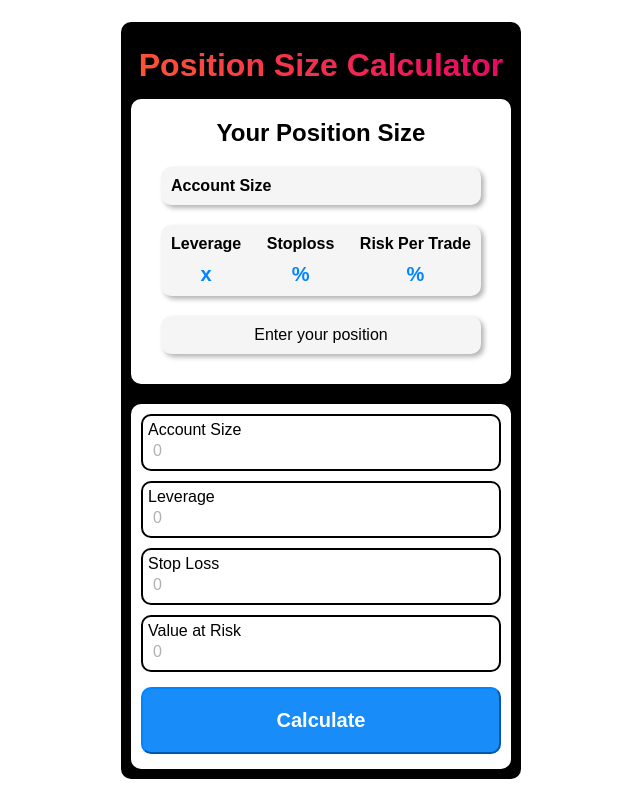
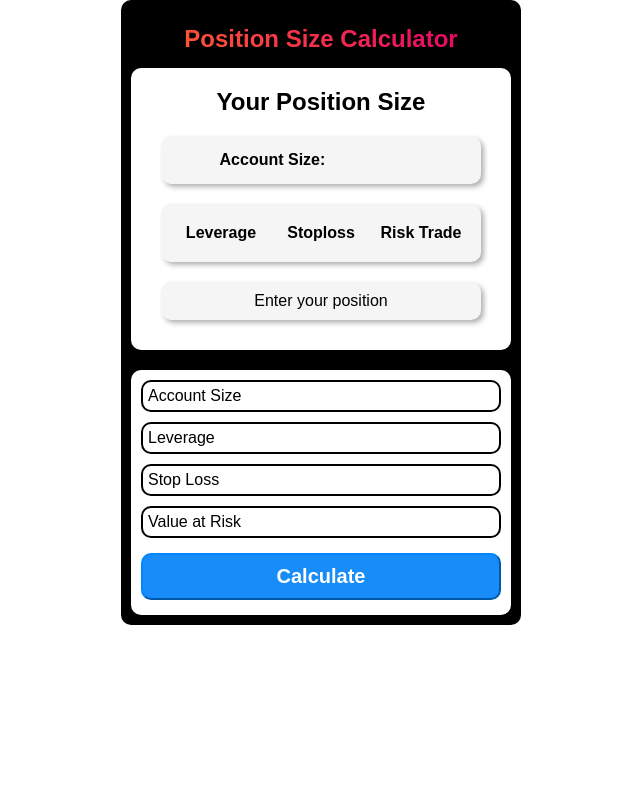
Before and after one commit to reyesprince31/Position-Size-Calculator, a React (Vite) app: page / in a window 1280 px wide. Shown: the whole page, without its empty margins (319-959 px from the left). Built offline with nearby package versions, Linux system fonts and the light colour scheme.

Commit message:
Refactoring and Sub Components

```diff
--- a/src/App.jsx
+++ b/src/App.jsx
@@ -1,4 +1,4 @@
-import Card from "./components/Card";
+import Card from "./components/card_components/Card";
 
 export default function App() {
   return (
--- a/src/components/Controls.jsx
+++ /dev/null
@@ -1,39 +0,0 @@
-import Button from "./Button";
-import Inputs from "./Inputs";
-function Controls({ reset, calculate, toSetInputPos, posSize, inputSize }) {
-  return (
-    <div className="controls">
-      <form onSubmit={(e) => e.preventDefault()}>
-        <Inputs
-          name_Id="accountSize"
-          name="Account Size"
-          value={inputSize.accountSize}
-          toSetInputPos={toSetInputPos}
-        />
-        <Inputs
-          name_Id="leverage"
-          name="Leverage"
-          value={inputSize.leverage}
-          toSetInputPos={toSetInputPos}
-        />
-        <Inputs
-          name_Id="stopLoss"
-          name="Stop Loss"
-          value={inputSize.stopLoss}
-          toSetInputPos={toSetInputPos}
-        />
-        <Inputs
-          name_Id="riskPercentage"
-          name="Value at Risk"
-          value={inputSize.riskPercentage}
-          toSetInputPos={toSetInputPos}
-        />
-
-        <Button name="Calculate" calculate={calculate} />
-        {posSize.isCorrect && <Button name="Reset" reset={reset} />}
-      </form>
-    </div>
-  );
-}
-
-export default Controls;
--- a/src/components/Inputs.jsx
+++ /dev/null
@@ -1,21 +0,0 @@
-function Inputs({ name, name_Id, toSetInputPos, value }) {
-  function handleChange(e) {
-    const value = e.target.value;
-    const key = e.target.id;
-    toSetInputPos((c) => ({ ...c, [key]: value }));
-  }
-  return (
-    <div className="border-input">
-      <label htmlFor={name_Id}>{name}</label>
-      <input
-        id={name_Id}
-        type="number"
-        placeholder="0"
-        value={value}
-        onChange={handleChange}
-      />
-    </div>
-  );
-}
-
-export default Inputs;
--- a/src/components/Result.jsx
+++ /dev/null
@@ -1,64 +0,0 @@
-function Result({
-  formatCurrency,
-  accountSize,
-  leverage,
-  stopLoss,
-  riskPercentage,
-  forexLotSize,
-  lossValue,
-  tradeMargin,
-  positionSize,
-  isCorrect,
-}) {
-  const formattedAccountSize = formatCurrency(accountSize);
-  const formattedLossValue = formatCurrency(lossValue);
-  const formattedTradeMargin = formatCurrency(tradeMargin);
-  const formattedPosSize = formatCurrency(positionSize);
-
-  return (
-    <div className="result">
-      <h2>Your Position Size</h2>
-      <div className="account-size">
-        <p className="result-p">Account Size</p>
-        <span>{formattedAccountSize}</span>
-      </div>
-      <div className="inputValue">
-        <p className="result-p">
-          Leverage
-          <span> {leverage}x</span>
-        </p>
-        <p className="result-p">
-          Stoploss
-          <span> {stopLoss}%</span>
-        </p>
-        <p className="result-p">
-          Risk Per Trade
-          <span> {riskPercentage}%</span>
-        </p>
-      </div>
-      <div className="numbers">
-        {!isCorrect ? (
-          "Enter your position"
-        ) : (
-          <>
-            <p>
-              Loss value:
-              <span style={{ color: "red" }}>{formattedLossValue}</span>
-            </p>
-            <p>
-              Trade Margin: <span>{formattedTradeMargin} </span>
-            </p>
-            <p>
-              Position Size: <span>{formattedPosSize} </span>
-            </p>
-            <p>
-              Forex Lot Size: <span>{forexLotSize} lot</span>
-            </p>
-          </>
-        )}
-      </div>
-    </div>
-  );
-}
-
-export default Result;
--- a/src/components/Card.jsx
+++ b/src/components/card_components/Card.jsx
@@ -1,5 +1,5 @@
 import { useState } from "react";
-import Result from "./Result";
+import Result from "../result_components/Result";
 import Controls from "./Controls";
 
 function Card() {
@@ -41,7 +41,7 @@ function Card() {
             2);
 
     // Round to a fixed number of decimal places before using .toFixed()
-    const roundedLotSize = Number(calculatedLotSize.toFixed(2));
+    const roundedLotSize = Number(calculatedLotSize.toFixed(2)) + " lot";
 
     return roundedLotSize;
   }
@@ -99,6 +99,7 @@ function Card() {
         reset={reset}
         calculate={calculate}
         toSetInputPos={setInputtedPositionSize}
+        toSetPosSize={setPosSize}
         posSize={posSize}
         inputSize={inputtedPositionSize}
       />
--- /dev/null
+++ b/src/components/card_components/Controls.jsx
@@ -0,0 +1,40 @@
+import Button from "../Button";
+import Inputs from "./Inputs";
+function Controls({
+  reset,
+  calculate,
+  toSetInputPos,
+  toSetPosSize,
+  posSize,
+  inputSize,
+}) {
+  const inputFields = [
+    { nameId: "accountSize", name: "Account Size" },
+    { nameId: "leverage", name: "Leverage" },
+    { nameId: "stopLoss", name: "Stop Loss" },
+    { nameId: "riskPercentage", name: "Value at Risk" },
+  ];
+
+  return (
+    <div className="controls">
+      <form onSubmit={(e) => e.preventDefault()}>
+        {inputFields.map((field) => (
+          <Inputs
+            key={field.nameId}
+            name_Id={field.nameId}
+            name={field.name}
+            value={inputSize[field.nameId]}
+            toSetInputPos={toSetInputPos}
+            posSize={posSize}
+            toSetPosSize={toSetPosSize}
+          />
+        ))}
+
+        <Button name="Calculate" calculate={calculate} />
+        {posSize.isCorrect && <Button name="Reset" reset={reset} />}
+      </form>
+    </div>
+  );
+}
+
+export default Controls;
--- /dev/null
+++ b/src/components/card_components/Inputs.jsx
@@ -0,0 +1,38 @@
+export default function Inputs({
+  name,
+  name_Id,
+  toSetInputPos,
+  posSize,
+  toSetPosSize,
+  value,
+}) {
+  function handleChange(e) {
+    const newValue = e.target.value;
+    const key = e.target.id;
+    toSetInputPos((prevState) => ({ ...prevState, [key]: newValue }));
+  }
+
+  function togglePosSizeCorrect() {
+    toSetPosSize((prevState) => ({
+      ...prevState,
+      isCorrect: !prevState.isCorrect,
+    }));
+  }
+
+  return (
+    <div className="border-input">
+      <label htmlFor={name_Id} onClick={togglePosSizeCorrect}>
+        {name}
+      </label>
+      {posSize.isCorrect && (
+        <input
+          id={name_Id}
+          type="number"
+          placeholder="Enter numeric value..."
+          value={value}
+          onChange={handleChange}
+        />
+      )}
+    </div>
+  );
+}
--- /dev/null
+++ b/src/components/result_components/AccountSizeSection.jsx
@@ -0,0 +1,12 @@
+import React from "react";
+
+function AccountSizeSection({ formattedAccountSize }) {
+  return (
+    <div className="account-size">
+      <p className="result-p">Account Size:</p>
+      <span>{formattedAccountSize}</span>
+    </div>
+  );
+}
+
+export default AccountSizeSection;
--- /dev/null
+++ b/src/components/result_components/InputValuesSection.jsx
@@ -0,0 +1,22 @@
+import React from "react";
+
+function InputValuesSection({ leverage, stopLoss, riskPercentage }) {
+  return (
+    <div className="inputValue">
+      <p className="result-p">
+        Leverage
+        {leverage && <span> {leverage}x</span>}
+      </p>
+      <p className="result-p">
+        Stoploss
+        {stopLoss && <span> {stopLoss}%</span>}
+      </p>
+      <p className="result-p">
+        Risk Trade
+        {riskPercentage && <span> {riskPercentage}%</span>}
+      </p>
+    </div>
+  );
+}
+
+export default InputValuesSection;
--- /dev/null
+++ b/src/components/result_components/Result.jsx
@@ -0,0 +1,42 @@
+import AccountSizeSection from "./AccountSizeSection";
+import InputValuesSection from "./InputValuesSection";
+import ResultNumberSection from "./ResultNumberSection";
+
+function Result({
+  formatCurrency,
+  accountSize,
+  leverage,
+  stopLoss,
+  riskPercentage,
+  forexLotSize,
+  lossValue,
+  tradeMargin,
+  positionSize,
+  isCorrect,
+}) {
+  const formattedAccountSize = formatCurrency(accountSize);
+  const formattedLossValue = formatCurrency(lossValue);
+  const formattedTradeMargin = formatCurrency(tradeMargin);
+  const formattedPosSize = formatCurrency(positionSize);
+
+  return (
+    <div className="result">
+      <h2>Your Position Size</h2>
+      <AccountSizeSection formattedAccountSize={formattedAccountSize} />
+      <InputValuesSection
+        leverage={leverage}
+        stopLoss={stopLoss}
+        riskPercentage={riskPercentage}
+      />
+      <ResultNumberSection
+        isCorrect={isCorrect}
+        formattedLossValue={formattedLossValue}
+        formattedTradeMargin={formattedTradeMargin}
+        formattedPosSize={formattedPosSize}
+        forexLotSize={forexLotSize}
+      />
+    </div>
+  );
+}
+
+export default Result;
--- /dev/null
+++ b/src/components/result_components/ResultNumberSection.jsx
@@ -0,0 +1,38 @@
+import React from "react";
+
+function ResultNumberSection({
+  isCorrect,
+  formattedLossValue,
+  formattedTradeMargin,
+  formattedPosSize,
+  forexLotSize,
+}) {
+  return (
+    <div className="numbers">
+      {!formattedLossValue ? (
+        "Enter your position"
+      ) : (
+        <>
+          <div className="pos-size">
+            <p>Loss value:</p>
+            <span style={{ color: "red" }}>{formattedLossValue}</span>
+          </div>
+          <div className="pos-size">
+            <p>Trade Margin:</p>
+            <span>{formattedTradeMargin} </span>
+          </div>
+          <div className="pos-size">
+            <p>Position Size:</p>
+            <span>{formattedPosSize} </span>
+          </div>
+          <div className="pos-size">
+            <p>Forex Lot Size:</p>
+            <span>{forexLotSize}</span>
+          </div>
+        </>
+      )}
+    </div>
+  );
+}
+
+export default ResultNumberSection;
--- a/src/index.css
+++ b/src/index.css
@@ -6,7 +6,6 @@
 
 .App {
   font-family: sans-serif;
-  height: 100vh;
   display: flex;
   justify-content: center;
   align-items: center;
@@ -14,7 +13,7 @@
 
 .card {
   background-color: black;
-  min-width: 300px; /* Minimum width of 400px */
+  /* Minimum width of 400px */
   width: 90%; /* Full width on mobile */
   max-width: 400px; /* Maximum width growth of 50% */
   box-sizing: border-box; /* Include padding and border in the width */
@@ -32,6 +31,8 @@
   background-clip: text;
   color: transparent;
   margin: 15px 0;
+  font-size: 1.5rem;
+  text-align: center;
 }
 
 .result {
@@ -82,28 +83,43 @@
 }
 
 .inputValue,
-.account-size {
+.account-size,
+.pos-size {
   display: flex;
+  flex-wrap: wrap;
   justify-content: space-between;
   align-items: center;
+
+  margin-bottom: 10px;
+}
+
+.pos-size span {
+  font-weight: bold;
+  color: green;
+}
+
+.account-size p,
+.account-size span {
+  padding: 5px;
+  margin: auto;
 }
 
 .inputValue p {
   display: flex;
   flex-direction: column;
+
+  min-width: 100px;
+  flex-basis: calc(30% - 10px); /* Adjust the width of each item */
+  margin: 10px auto; /* Add some spacing between items */
 }
 
 .numbers p {
   display: flex;
   justify-content: space-between;
 
-  margin-bottom: 10px;
+  min-width: 150px;
   font-size: 1.25rem;
   font-weight: bold;
-}
-.numbers p span {
-  color: green;
-  margin-right: 10px;
 }
 
 .controls {
@@ -119,10 +135,15 @@ form {
 .border-input {
   display: flex;
   flex-direction: column;
+  cursor: pointer;
   border-radius: 10px;
   border: 2px solid black;
   padding: 5px;
   margin-bottom: 10px;
+}
+
+.border-input label {
+  cursor: pointer;
 }
 
 .border-input > input {
@@ -141,7 +162,7 @@ form {
 
 .border-input > input::placeholder {
   color: rgba(32, 27, 16, 0.343);
-  font-size: 1rem;
+  font-size: 0.75rem;
 }
 
 input[type="number"]::-webkit-inner-spin-button,
@@ -159,7 +180,7 @@ form > button {
   width: 100%;
   font-size: 1.25rem;
   font-weight: bolder;
-  padding: 20px;
+  padding: 10px;
   margin: 5px 0;
 }
 
```
